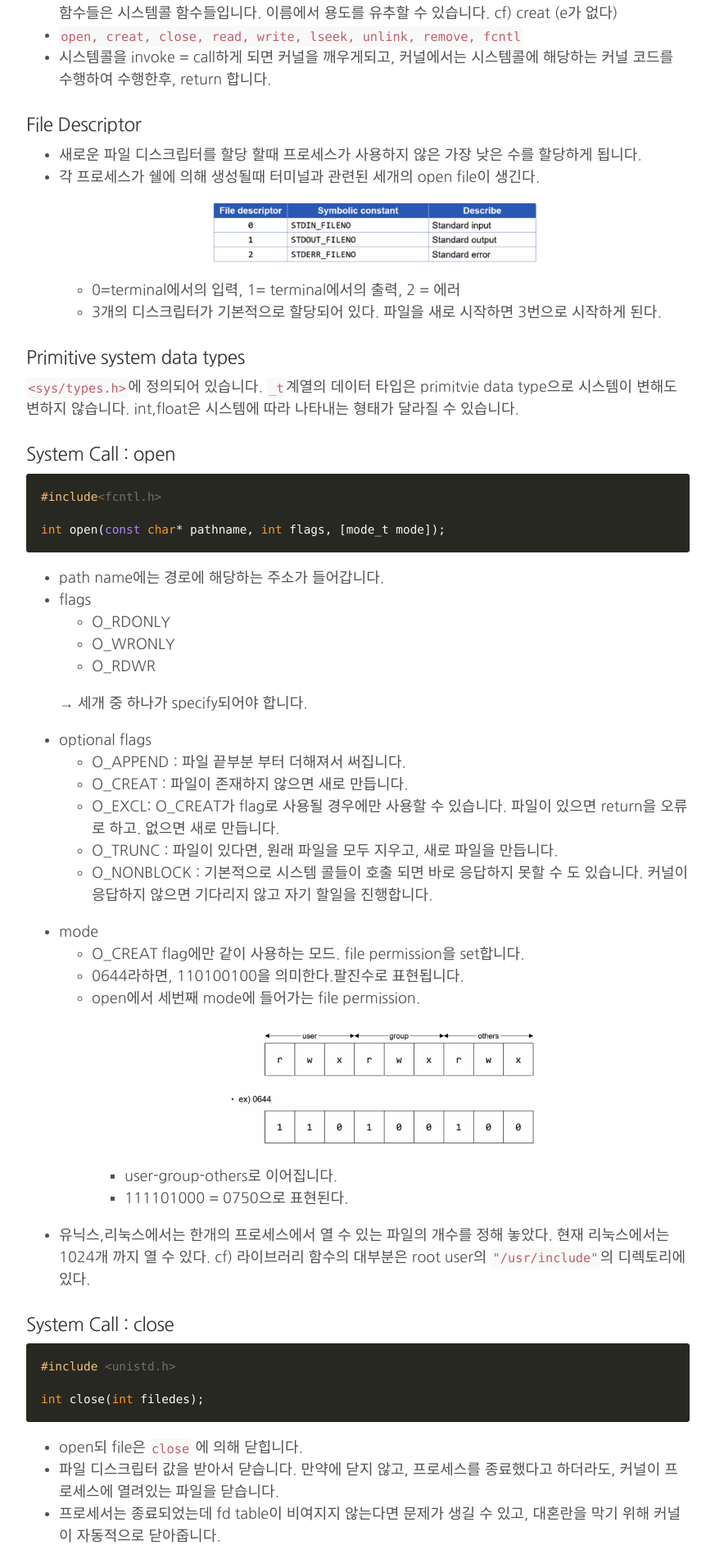
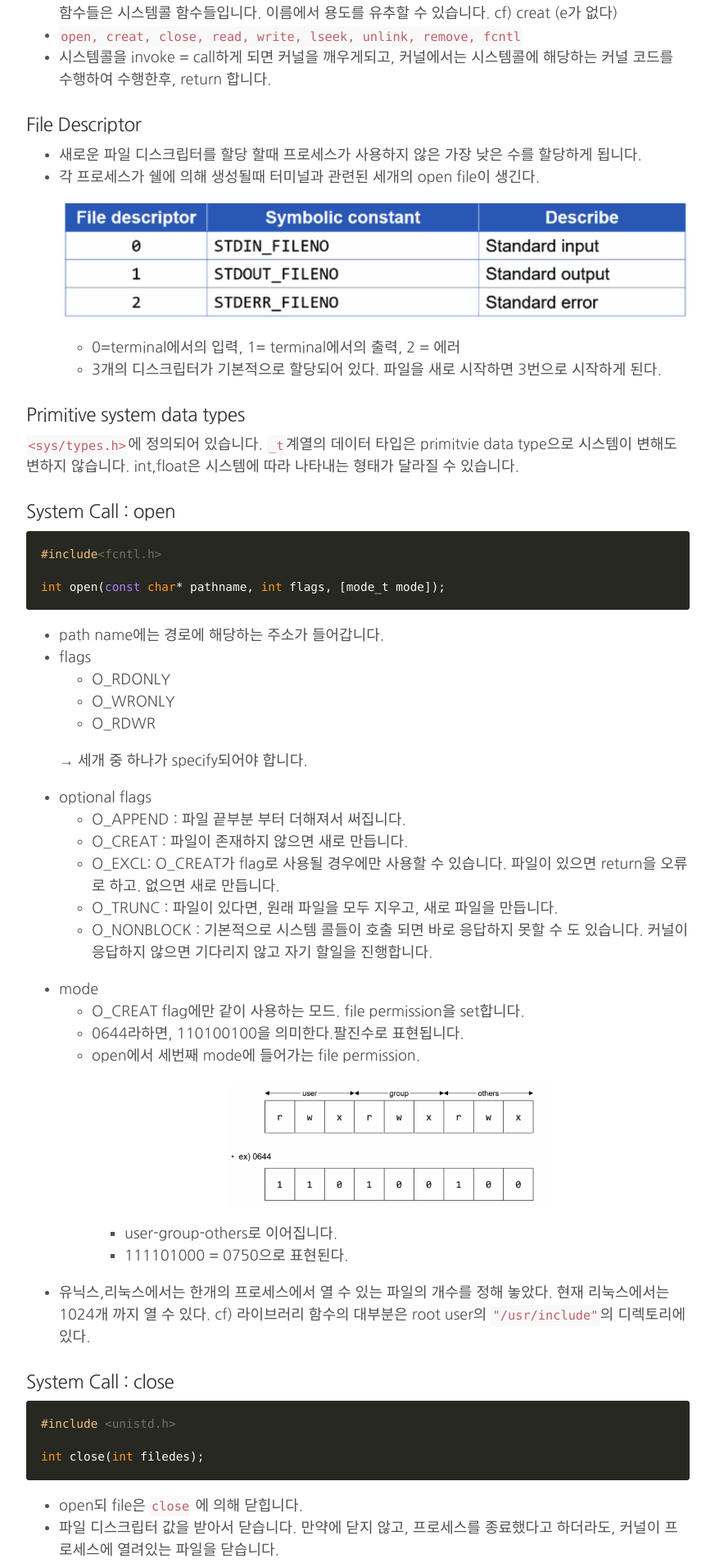
Before and after one commit to changhyeonnam/changhyeonnam.github.io, a Jekyll site: the page built from _posts/2021/2021-10-29-linux|file.md, in a window 1280 px wide. Shown: the part 541-2448 px from the top of the page at 82% size, without its empty margins (203-1076 px from the left). Built offline with Jekyll 4.4.1, drawn with Linux system fonts in a browser that asks for light colours; nearby versions of some CDN libraries; comment, search, counter and statistics services are not loaded.

Commit message:
Update 2021-10-29-linux|file.md

```diff
--- a/_posts/2021/2021-10-29-linux|file.md
+++ b/_posts/2021/2021-10-29-linux|file.md
@@ -24,11 +24,12 @@ comments: true
 - 새로운 파일 디스크립터를 할당 할때 프로세스가 사용하지 않은 가장 낮은 수를 할당하게 됩니다.
 - 각 프로세스가 쉘에 의해 생성될때 터미널과 관련된 세개의 open file이 생긴다.
 
-    <div class="center">
+    <!-- <div class="center">
       <figure>
         <a href="/images/2021/linux/a2.png"><img src="/images/2021/linux/a2.png" width="400" ></a>
       </figure>
-    </div>
+    </div> -->
+    ![Untitled.png](/images/2021/linux/a2.png)
 
     - 0=terminal에서의 입력, 1= terminal에서의 출력, 2 = 에러
     - 3개의 디스크립터가 기본적으로 할당되어 있다. 파일을 새로 시작하면 3번으로 시작하게 된다.
```
